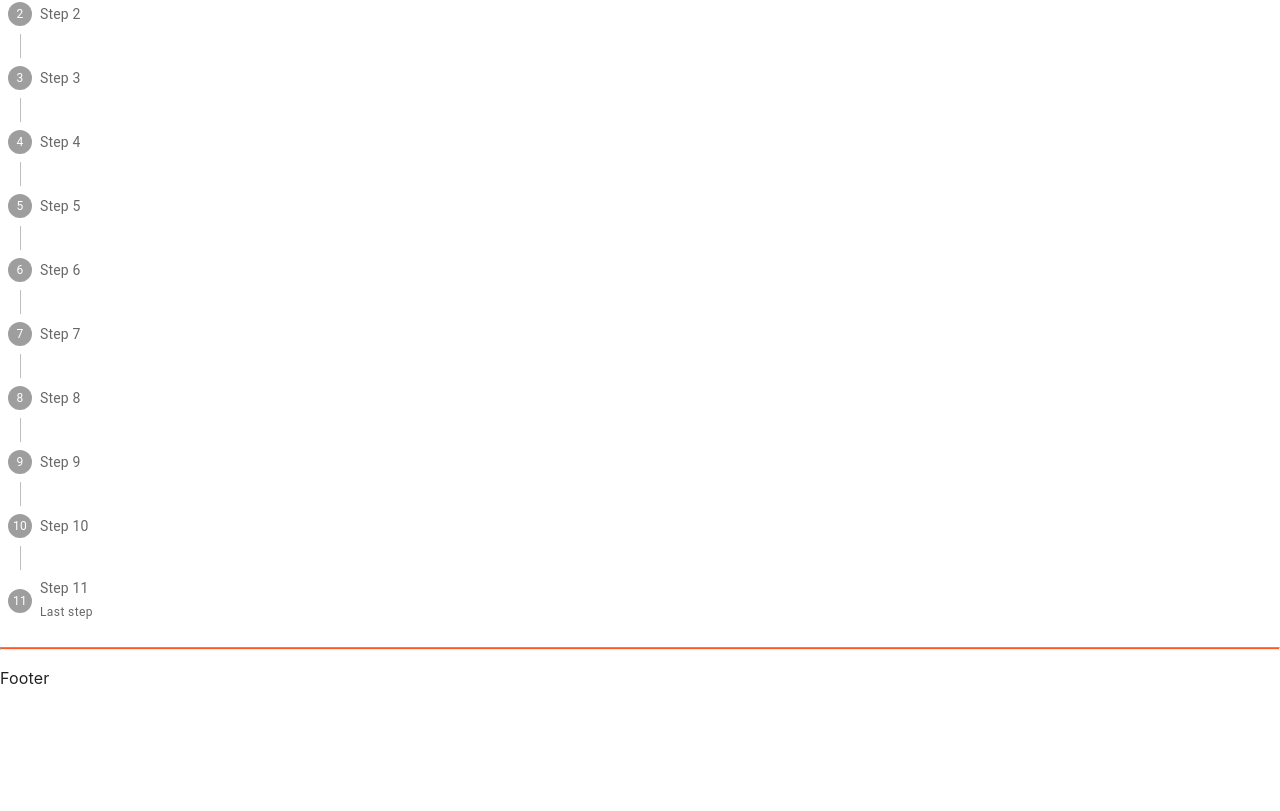
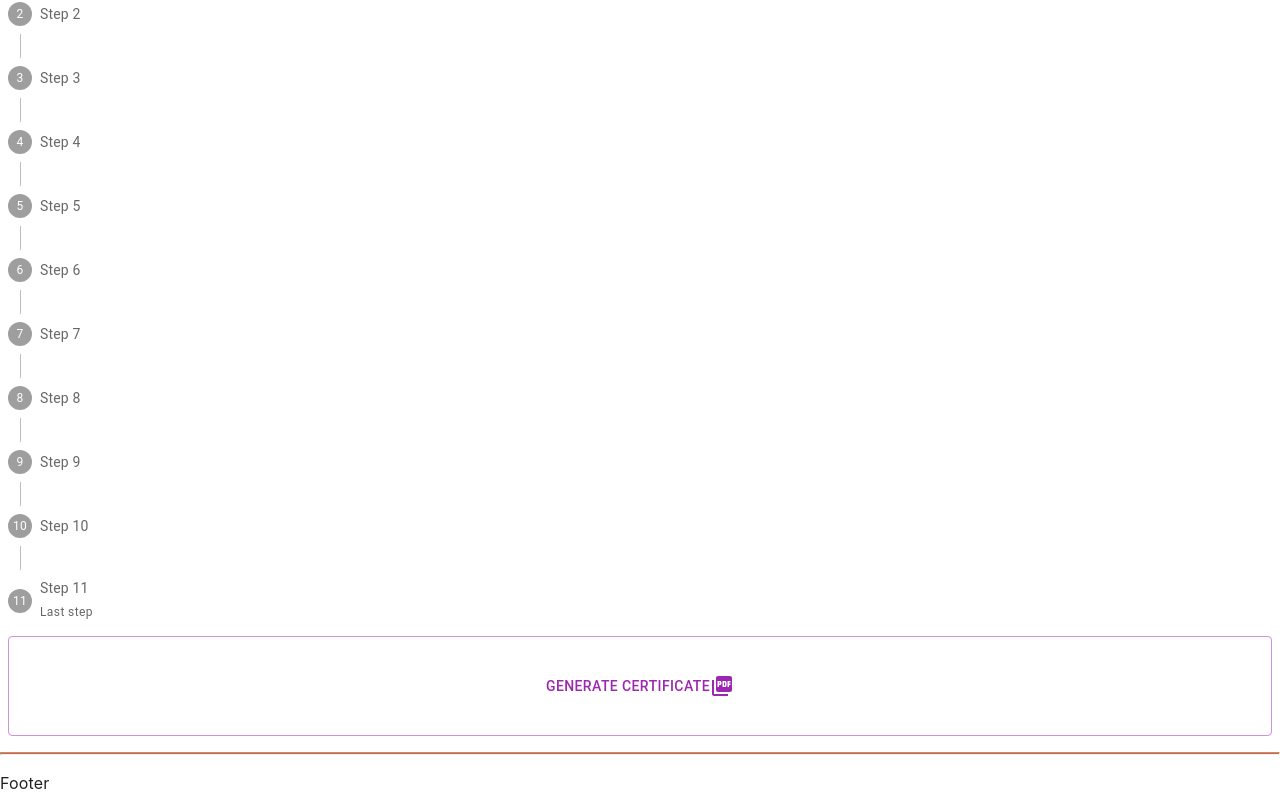
Before and after one commit to InterAct-Development/interact-frontend, a Next.js app: page /profile in a window 1280 px wide. Shown: the part 775-1586 px from the top of the page. Before the commit the page ends 1481 px from the top, so only its background shows below. Built offline with nearby package versions, Linux system fonts and the light colour scheme; no server answers; sample sign-in values are in the browser's storage.

Commit message:
Added dummy btn to print out cert. Demo purposes

```diff
--- a/pages/profile.tsx
+++ b/pages/profile.tsx
@@ -1,11 +1,13 @@
 import React, { useContext, useEffect, useState } from "react";
 import Link from "next/link";
+import { NextPage } from "next";
 
 import { apiRequest } from "../helpers/Requests";
 import { Body } from "../layout/Body";
 import { AppContext } from "../helpers/Context";
-import { NextPage } from "next";
 import { invalidToken, Middleware } from "../helpers/Middleware";
+import Avatar from '../components/avatar/Avatar';
+import VerticalLinearStepper from "../components/stepper/Stepper";
 
 import { styled } from '@mui/material/styles';
 import Box from '@mui/material/Box';
@@ -13,8 +15,7 @@ import Paper from '@mui/material/Paper';
 import Grid from '@mui/material/Grid';
 import Button from "@mui/material/Button";
 
-import Avatar from '../components/avatar/Avatar';
-import VerticalLinearStepper from "../components/stepper/Stepper";
+import PictureAsPdfIcon from '@mui/icons-material/PictureAsPdf';
 
 const Profile: NextPage = () => {
   const appContext = useContext(AppContext);
@@ -107,6 +108,16 @@ const Profile: NextPage = () => {
                 <VerticalLinearStepper />
               </Grid>
 
+              <Grid xs={12} style={{ marginTop: 5 }}>
+                <Button
+                  fullWidth
+                  variant="outlined"
+                  color="secondary"
+                  style={{ height: 100 }}
+                >
+                  Generate Certificate <PictureAsPdfIcon />
+                </Button>
+              </Grid>
             </>
           </Grid>
         </Box>
```
